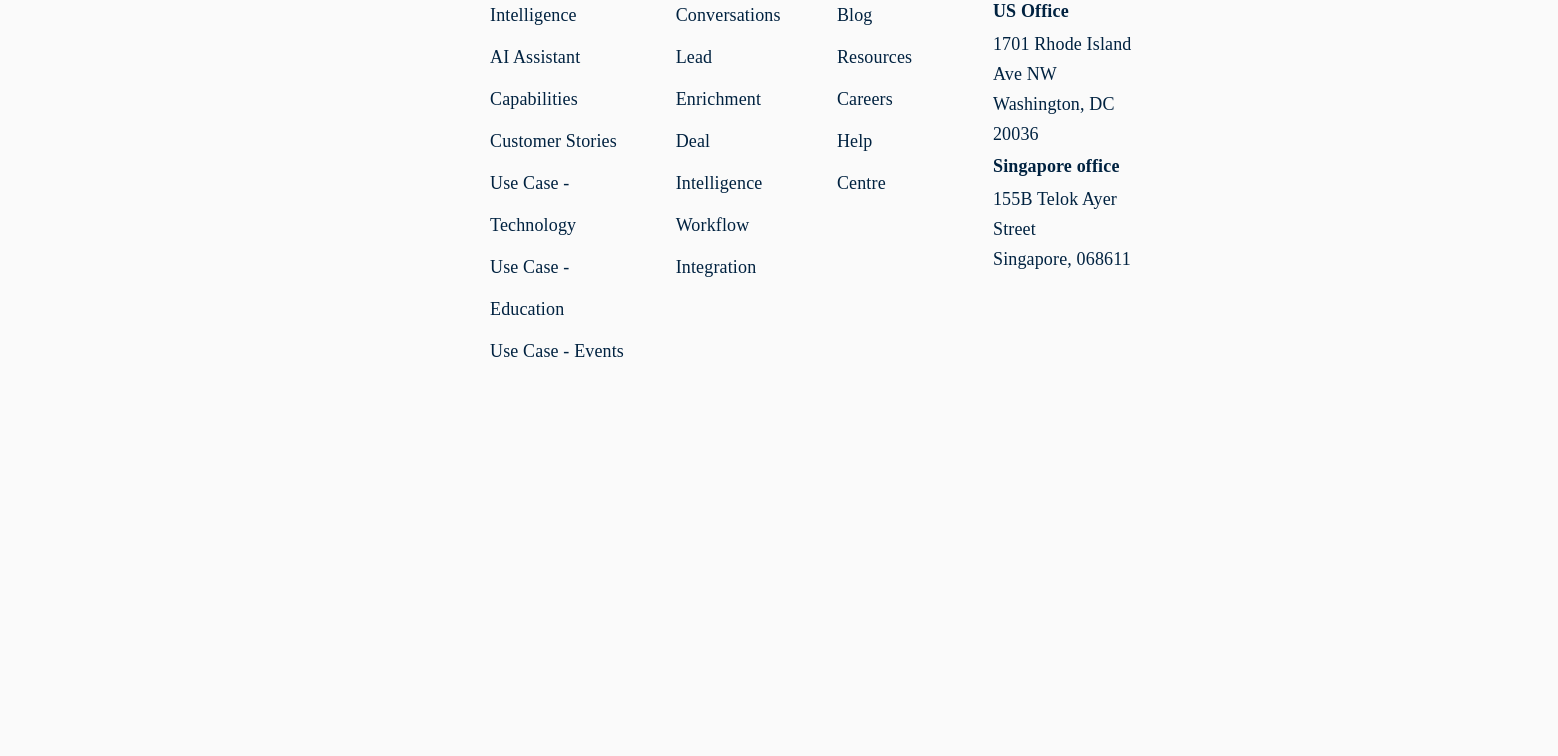
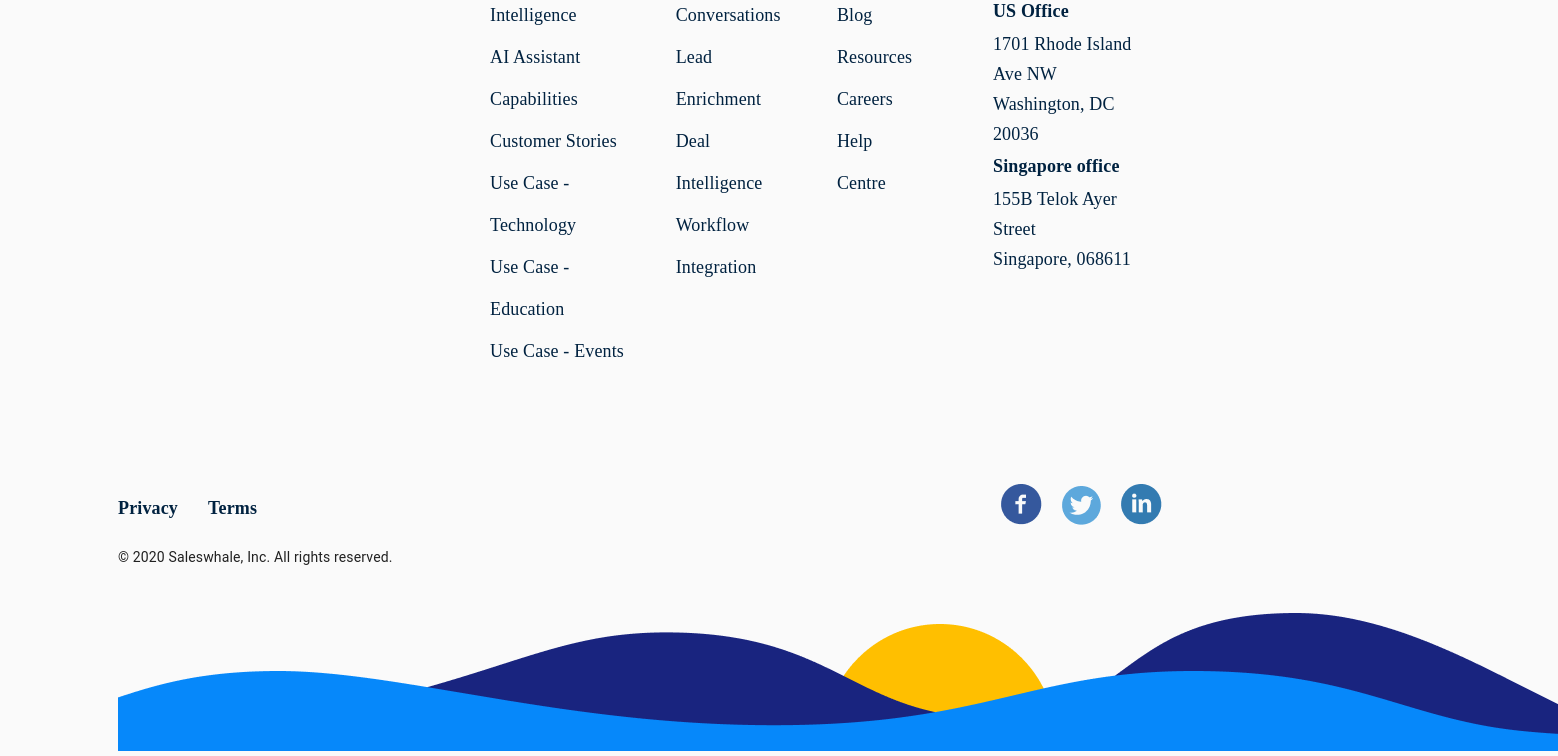
Before and after one commit to Xandreww/Saleswhale-JuniorWebDevTest, a React (Create React App) app: page / in a window 1280 px wide. Shown: the part 6036-6792 px from the top of the page, 1558 px wide, since content can reach past the window. Before the commit the page ends 6460 px from the top, so only its background shows below. Built offline with nearby package versions, Linux system fonts and the light colour scheme.

Commit message:
add bottomFooter

```diff
--- /dev/null
+++ b/src/components/layout/Footer/BottomFooter/BottomFooter.js
@@ -0,0 +1,31 @@
+import React from 'react';
+import fb from '../../../../images/fb.png';
+import twitter from '../../../../images/twitter.png';
+import linkedin from '../../../../images/linkedin.png';
+import footerWaves from '../../../../images/footerWaves.png';
+
+import styles from './BottomFooter.module.scss';
+
+const Component = () => (
+  <div className={styles.root}>
+    <div className={styles.bottomFooter}>
+      <div className={styles.bottomFooterHeaders}>
+        <h1 className={styles.bottomFooterHeader}>Privacy</h1>
+        <h1 className={styles.bottomFooterHeader}>Terms</h1>
+      </div>
+      <div className={styles.bottomFooterIcons}>
+        <img src={fb} className={styles.footerIcon} alt="facebook icon" />
+        <img src={twitter} className={styles.footerIcon} alt="twitter icon" />
+        <img src={linkedin} className={styles.footerIcon} alt="linkedin icon" />
+      </div>
+    </div>
+    <p>© 2020 Saleswhale, Inc. All rights reserved.</p>
+    <img src={footerWaves} className={styles.footerWaves} alt="background waves" />
+  </div>
+);
+
+export {
+  Component as BottomFooter,
+  // Container as BottomFooter,
+  Component as BottomFooterComponent,
+};
--- /dev/null
+++ b/src/components/layout/Footer/BottomFooter/BottomFooter.module.scss
@@ -0,0 +1,40 @@
+.root {
+  padding: 60px 118px 0px 118px;
+}
+
+.bottomFooter {
+  display: flex;
+  justify-content: space-between;
+}
+
+.bottomFooterHeaders {
+  display: flex;
+}
+
+.bottomFooterHeader {
+  font-family: Source Sans Pro;
+  font-style: normal;
+  font-weight: bold;
+  font-size: 18px;
+  line-height: 24px;
+  text-align: center;
+
+  /* Rich Blue Black */
+  color: #002240;
+
+  &:first-of-type {
+    margin-right: 30px;
+  }
+}
+
+.footerIcon {
+  margin-right: 20px;
+
+  &:nth-of-type(3) {
+    margin-right: 00px;
+  }
+}
+
+.footerWaves {
+  margin-top: 32px;
+}
--- a/src/components/layout/Footer/Footer.js
+++ b/src/components/layout/Footer/Footer.js
@@ -1,11 +1,13 @@
 import React from 'react';
 import { UpperFooter } from './UpperFooter/UpperFooter';
+import { BottomFooter } from './BottomFooter/BottomFooter';
 
 import styles from './Footer.module.scss';
 
 const Component = () => (
   <div className={styles.root}>
     <UpperFooter />
+    <BottomFooter />
   </div>
 );
 
```
Also changed, not shown: src/images/footerWaves.png (added), src/images/maskGroup.png (added).
